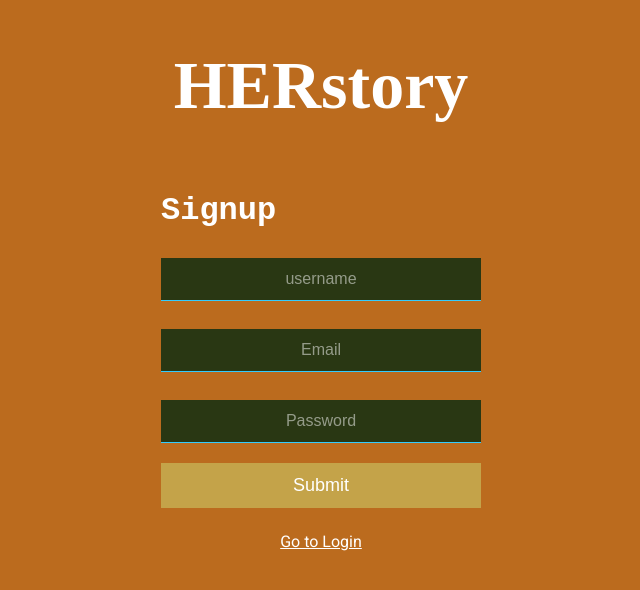
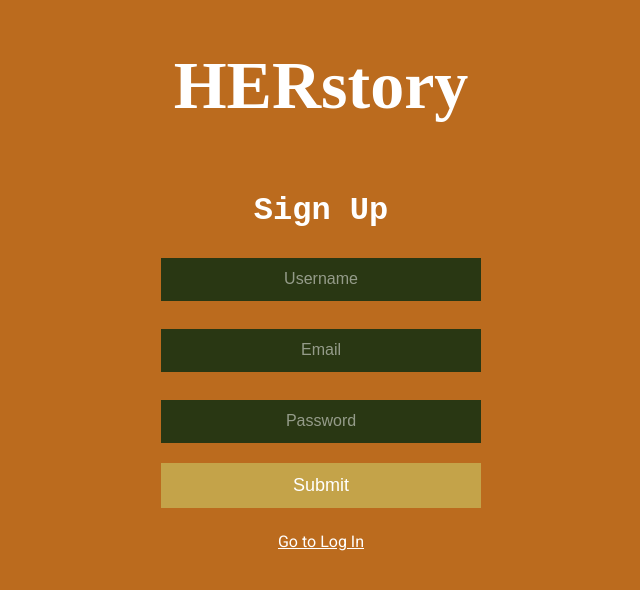
Before and after one commit to mandisareed/HERstory, a React (Create React App) app in the folder client/: page /signup in a window 1280 px wide. Shown: the top 590 px of the page, without its empty margins (319-959 px from the left). Built offline with nearby package versions, Linux system fonts and the light colour scheme.

Commit message:
changed bottom border color on input boxes to green, centered and uniformed spacing on log in and sign up text, capitalized username placeholder text

```diff
--- a/client/src/components/LoginForm/LoginForm.css
+++ b/client/src/components/LoginForm/LoginForm.css
@@ -6,7 +6,7 @@
 .LoginForm input {
   border: none;
   background-color: #e6f9ff;
-  border-bottom: 1px solid #33ccff;
+  border-bottom: 1px solid #293713;
   margin-bottom: 1.25rem;
   padding: 0.75rem 0.5rem;
   font-size: 1rem;
--- a/client/src/pages/Login.js
+++ b/client/src/pages/Login.js
@@ -36,7 +36,7 @@ function Login() {
     <body className= "loginBackground">
     <div style={loginStyle}>
     <h1 className= "loginHeader" style={{textAlign : "center", fontFamily : "Didot, serif", fontWeight: "800", fontSize:"68px"}}> HERstory</h1>
-      <h1>Login</h1>
+      <h1 style={{textAlign : "center"}}>Log In</h1>
       <Form onSubmit={handleFormSubmit}>
         <InputGroup
         style={{backgroundColor: "#293713"}}
@@ -67,7 +67,7 @@ function Login() {
         }}
         to="/signup"
       >
-        Go to Signup
+        Go to Sign Up
       </Link>
     </div>
     </body>
--- a/client/src/pages/Signup.js
+++ b/client/src/pages/Signup.js
@@ -50,13 +50,13 @@ function Signup() {
     <body className= "signupBackground">
     <div style={signupStyles} className="Signup">
     <h1 className= "signupHeader" style={{textAlign : "center", fontFamily : "Didot, serif", fontWeight: "800", fontSize:"68px"}}> HERstory</h1>
-      <h1 style={{fontFamily : "Courier New, monospace"}}>Signup</h1>
+      <h1 style={{fontFamily : "Courier New, monospace", textAlign: "center"}}>Sign Up</h1>
       <Form onSubmit={handleFormSubmit}>
         <InputGroup
         style={{backgroundColor: "#293713"}}
           id="username"
           //labelText="Username"
-          placeholder="username"
+          placeholder="Username"
           name="username"
           type="text"
           onChange={handleChange}
@@ -88,7 +88,7 @@ function Signup() {
         }}
         to="/login"
       >
-        Go to Login
+        Go to Log In
       </Link>
       <br></br>
     </div>
```
